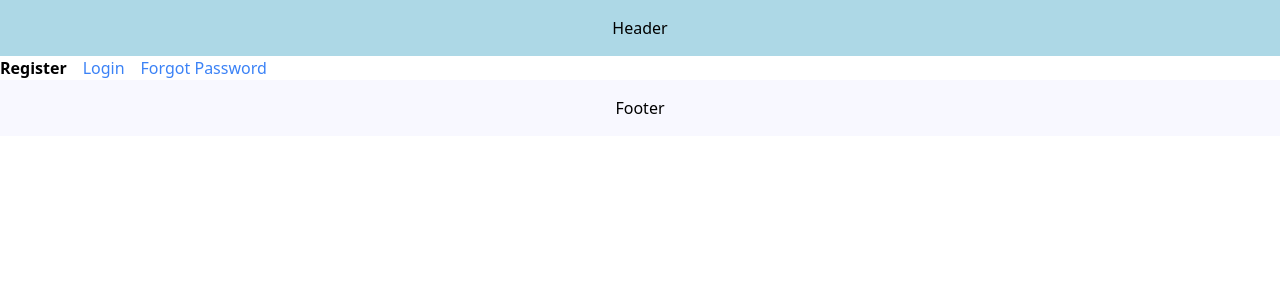
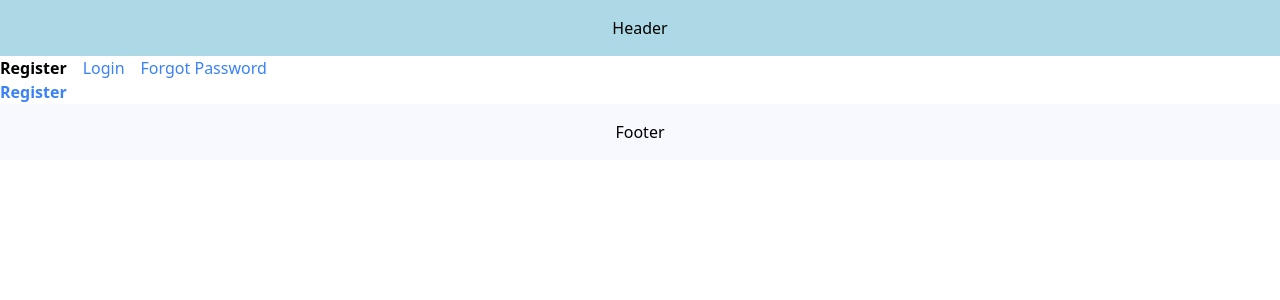
Before and after one commit to shafkat63/next14, a Next.js app: page /register in a window 1280 px wide. Shown: the top 300 px of the page. Built offline with nearby package versions, Linux system fonts and the light colour scheme.

Commit message:
Active links bug fix()

```diff
--- a/src/app/(auth)/(with-auth-layout)/register/page.tsx
+++ /dev/null
@@ -1,5 +0,0 @@
-const Register = () => {
-	return <h1>Register</h1>;
-};
-
-export default Register;
--- a/src/app/(auth)/layout.tsx
+++ b/src/app/(auth)/layout.tsx
@@ -1,5 +1,5 @@
 "use client";
-import { link } from "fs";
+
 import Link from "next/link";
 import { usePathname } from "next/navigation";
 
@@ -28,6 +28,7 @@ export default function AuthLayout({
 					</Link>
 				);
 			})}
+			{children}
 		</div>
 	);
 }
--- /dev/null
+++ b/src/app/(auth)/register/page.tsx
@@ -0,0 +1,5 @@
+const Register = () => {
+	return <h1 className="font-bold text-blue-500">Register</h1>;
+};
+
+export default Register;
```
Also changed, not shown: src/app/(auth)/login/page.tsx (renamed from src/app/(auth)/(with-auth-layout)/login/page.tsx).
